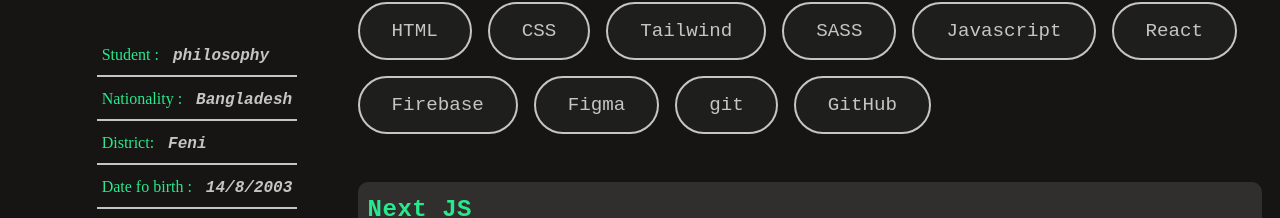
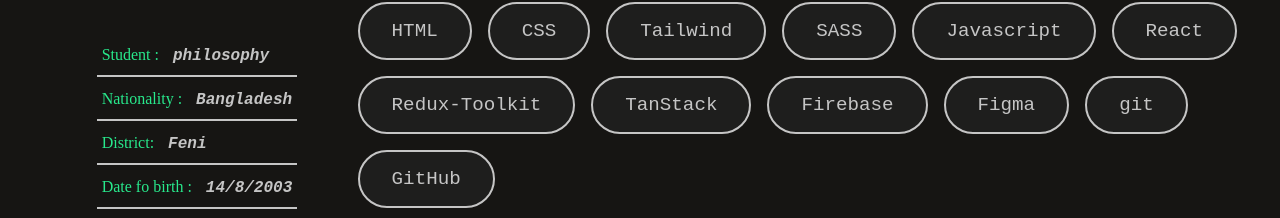
Before and after one commit to mahbub200314/mahbub20038, a React (Vite) app: page /about in a window 1280 px wide. Shown: the part 269-487 px from the top of the page. Built offline with nearby package versions, Linux system fonts and the light colour scheme.

Commit message:
skill update

```diff
--- a/src/components/About/About.jsx
+++ b/src/components/About/About.jsx
@@ -47,6 +47,8 @@
             <button>SASS</button>
             <button>Javascript</button>
             <button>React</button>
+            <button>Redux-Toolkit</button>
+            <button>TanStack</button>
             <button>Firebase</button>
             <button>Figma</button>
             <button>git</button>
```
